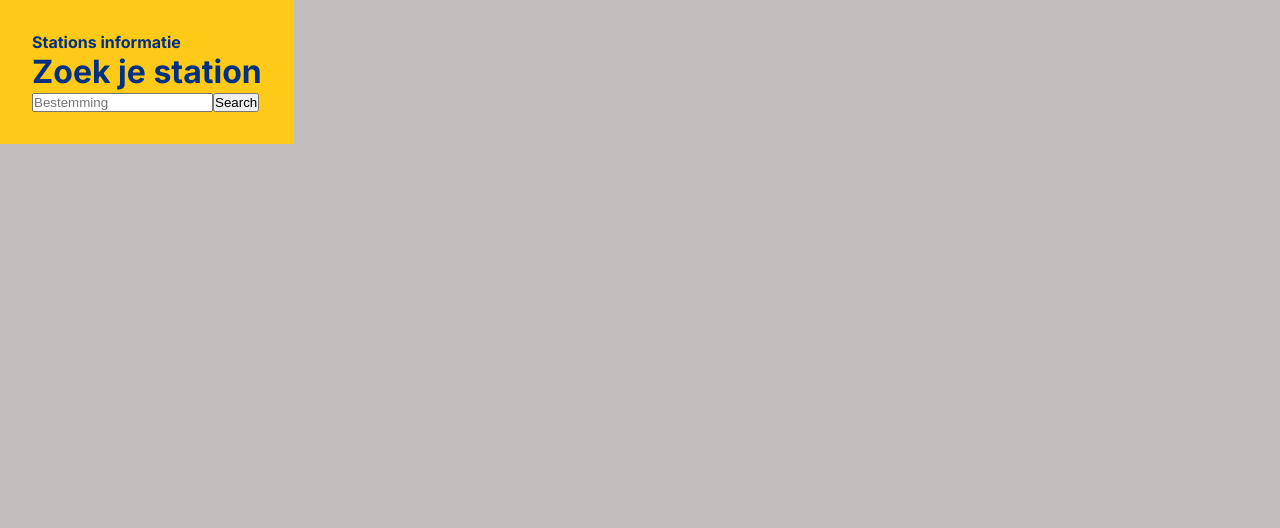
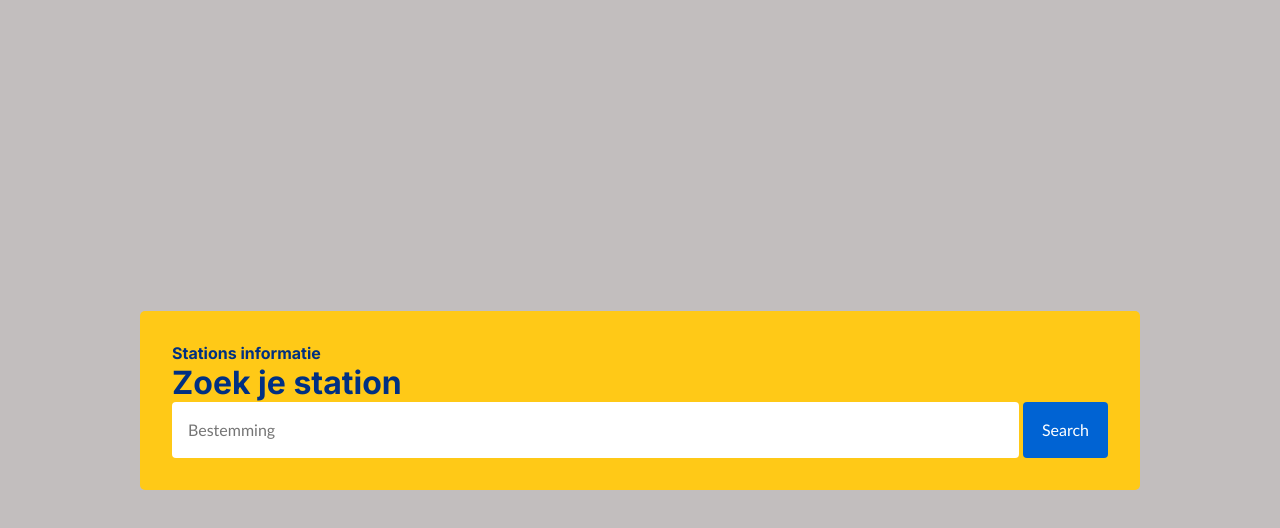
Before and after one commit to julianaijal/where-is-my-train, a Next.js app: page / in a window 1280 px wide. Shown: the top 528 px of the page. Built offline with nearby package versions, Linux system fonts and the light colour scheme.

Commit message:
add styles to search

```diff
--- a/app/page.tsx
+++ b/app/page.tsx
@@ -2,14 +2,13 @@
 import React, { useState } from 'react';
 import { FC } from 'react';
 import { IStation } from './interfaces/interfaces';
-import { useRouter } from 'next/navigation';
 import styles from './styles/Home.module.scss';
 import { getStationCodes } from './_utils/api';
+import Link from 'next/link';
 
 const Home: FC<IStation> = () => {
-  const router = useRouter();
   const [searchQuery, setSearchQuery] = useState('');
-  const [stationCodes, setStationCodes] = useState('');
+  const [stationCodes, setStationCodes] = useState([]);
 
   const handleSearch = (e) => {
     setSearchQuery(e.target.value);
@@ -26,27 +25,35 @@ const Home: FC<IStation> = () => {
 
   return (
     <main className={styles.main}>
-      <section className={styles.searchElement}>
-        <h2 className={styles.subtitle}>Stations informatie</h2>
-        <h1 className={styles.title}>Zoek je station</h1>
+      <section className={styles.search}>
+        <h2 className={styles.searchSubtitle}>Stations informatie</h2>
+        <h1 className={styles.searchTitle}>Zoek je station</h1>
+        <div className={styles.searchWrapper}>
           <input
             type="text"
             placeholder="Bestemming"
             value={searchQuery}
             onChange={handleSearch}
+            className={styles.searchInput}
           />
-        <button onClick={handleGetStationCodes}>Search</button>
-        {stationCodes ? (
-          <div>
+          <button
+            className={styles.searchButton}
+            onClick={handleGetStationCodes}
+          >
+            Search
+          </button>
+        </div>
+
+        {stationCodes.length > 0 ? (
+          <div className={styles.searchList}>
             {stationCodes.map((stationCode: IStation, i: number) => (
-              <p
+              <Link
                 key={i}
-                onClick={() =>
-                  router.push(`/vertrektijden/${stationCode.code}`)
-                }
+                href={`/vertrektijden/${stationCode.code}`}
+                className={styles.searchListItem}
               >
-                {stationCode.namen.lang}
-              </p>
+                🚉 {stationCode.namen.lang}
+              </Link>
             ))}
           </div>
         ) : (
--- a/app/styles/Home.module.scss
+++ b/app/styles/Home.module.scss
@@ -1,18 +1,77 @@
+$primaryColor: rgb(0, 48, 130);
+$secondaryColor: rgb(255, 201, 23);
+$searchInputHeight: 3.5rem;
+$searchInputFont: 'Gill Sans', sans-serif;
+
 .main {
   display: flex;
+  justify-content: center;
+  align-items: center;
+  height: 100vh;
+  margin: 0;
 }
 
-.title {
-  font-size: 32px;
-  color: rgb(0, 48, 130);
+.search {
+  border-radius: 0.3125rem;
+  padding: 2rem;
+  background-color: $secondaryColor;
+  width: 100%;
+  max-width: 62.5rem;
+  margin: 0 auto;
+
+  &Title, &Subtitle {
+    font-size: 2rem;
+    color: $primaryColor;
+  }
+
+  &Subtitle {
+    font-size: 1rem;
+  }
+
+  &Wrapper {
+    display: flex;
+    gap: 0.25rem;
+  }
+
+  &Input, &Button {
+    height: $searchInputHeight;
+    background-color: white;
+    font-family: $searchInputFont;
+    border-radius: 0.25rem;
+    font-size: 1rem;
+    padding: 1rem;
+    border: none;
+    color: $primaryColor;
+  }
+
+  &Input {
+    width: 100%;
+  }
+  &Button {
+    background-color: #0063d3;
+    padding: 0.625rem 1.125rem;
+    border: 0.0625rem solid transparent;
+    cursor: pointer;
+    color: white;
+  }
+
+  &List {
+    padding: 1rem;
+    background-color: white;
+    display: flex;
+    flex-direction: column;
+    border-radius: 0.3125rem;
+    margin-top: 0.25rem;
+
+    &Item {
+      padding: 0.5rem;
+      color: black;
+      font-family: $searchInputFont;
+      border-radius: 0.3125rem;
+
+      &:hover {
+        background-color: whitesmoke;
+      }
+    }
+  }
 }
-
-.subtitle {
-  font-size: 16px;
-  color: rgb(0, 48, 130);
-}
-
-.searchElement {
-  padding: 32px;
-  background-color: rgb(255, 201, 23);
-}
```
Lines whose indentation alone changed are shown as unchanged.
